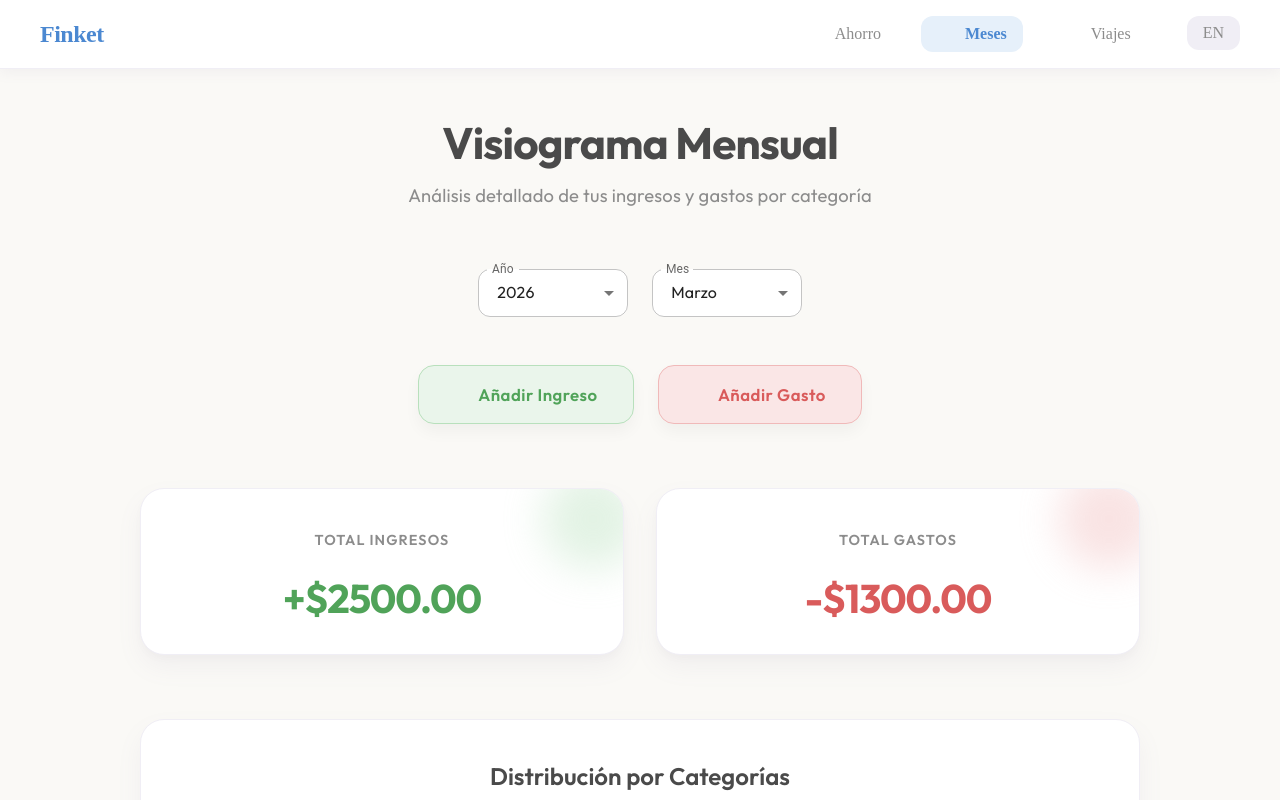
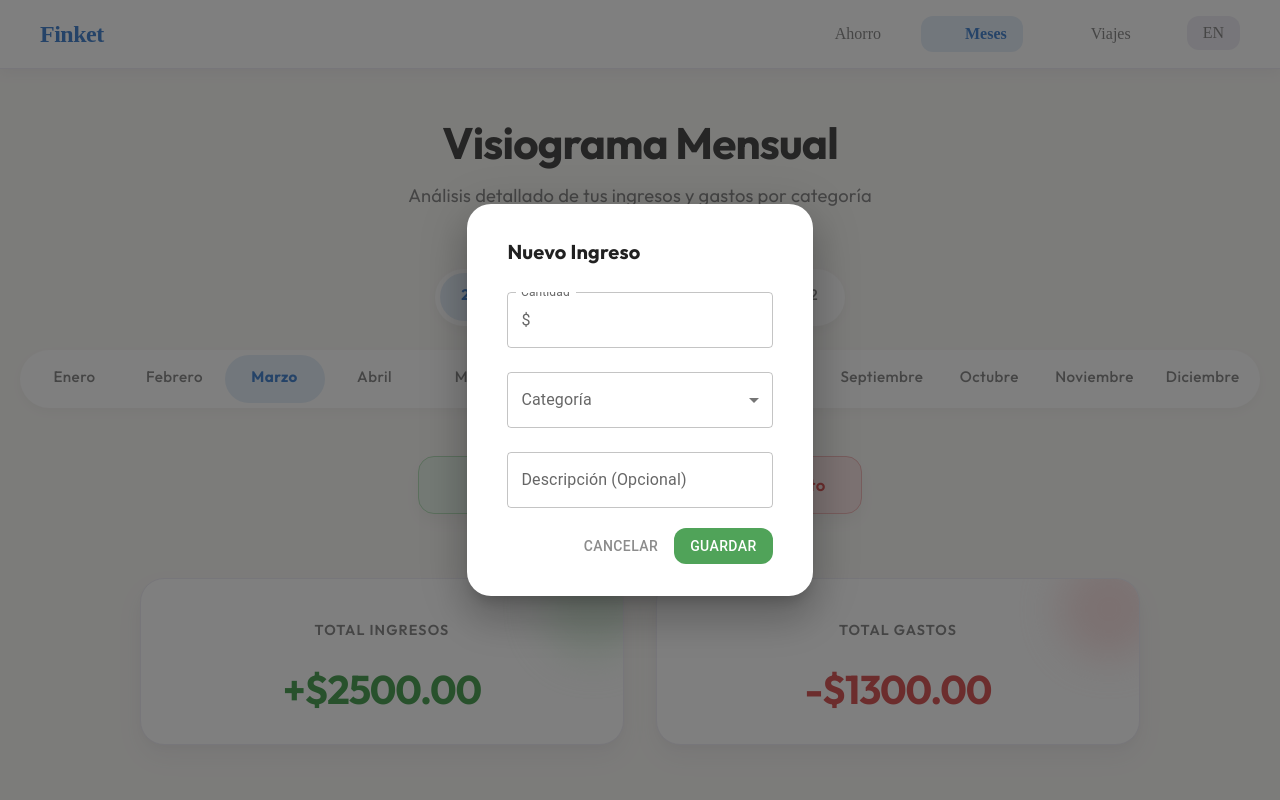
Before and after one commit to IreneRando/Finket, a React (Vite) app: page /meses in a window 1280 px wide. Both pictures are taken after a click on the button "Añadir Ingreso". Shown: the top 800 px of the page. Built offline with nearby package versions, Linux system fonts and the light colour scheme; some icons are missing.

Commit message:
cambio de desplegable a "nav" en año y meses + añadido modal ingres/gasto

```diff
--- a/src/assets/pages/meses.scss
+++ b/src/assets/pages/meses.scss
@@ -29,23 +29,49 @@
     }
   }
 
-  .meses-filters {
+  .meses-tabs-container {
     display: flex;
-    justify-content: center;
+    flex-direction: column;
+    align-items: center;
     gap: 1.5rem;
     margin-bottom: 3rem;
+    width: 100%;
 
-    .filter-select {
-      min-width: 150px;
+    .MuiTabs-root {
+      background: var(--card-bg, #ffffff);
+      border-radius: 9999px;
+      padding: 0.3rem;
+      box-shadow: 0 4px 12px rgba(0, 0, 0, 0.03);
+      min-height: 48px;
 
-      .MuiInputBase-root {
-        border-radius: 12px;
-        background-color: var(--card-bg, #ffffff);
+      .MuiTabs-indicator {
+        height: 100%;
+        border-radius: 9999px;
+        background-color: var(--pastel-blue-light, #e6f0fa);
+        z-index: 0;
+      }
+
+      .MuiTab-root {
+        z-index: 1;
+        text-transform: none;
         font-family: inherit;
+        font-weight: 500;
+        font-size: 0.95rem;
+        color: var(--text-muted, #8c8c8c);
+        min-height: 40px;
+        min-width: 80px;
+        border-radius: 9999px;
+        transition: all 0.3s ease;
+
+        &.Mui-selected {
+          color: var(--pastel-blue-text, #4b88d1);
+          font-weight: 700;
+        }
       }
-      .MuiSelect-select {
-        padding: 0.8rem 1.2rem;
-      }
+    }
+
+    .month-tabs .MuiTab-root {
+      min-width: 100px;
     }
   }
 
--- a/src/pages/Meses.tsx
+++ b/src/pages/Meses.tsx
@@ -4,10 +4,18 @@ import {
   Box,
   Typography,
   Button,
+  Tabs,
+  Tab,
+  Dialog,
+  DialogTitle,
+  DialogContent,
+  DialogActions,
+  TextField,
   FormControl,
   InputLabel,
   Select,
   MenuItem,
+  InputAdornment,
 } from "@mui/material";
 import type { SelectChangeEvent } from "@mui/material";
 import TrendingUpIcon from "@mui/icons-material/TrendingUp";
@@ -23,13 +31,13 @@ import {
 import "../assets/pages/meses.scss";
 
 const rawData = [
-  { key: "nomina", value: 2500, color: "#b8e0bc" }, // pastel green
-  { key: "gastos", value: 400, color: "#f0b9b9" }, // pastel red
-  { key: "iphone", value: 150, color: "#a8cbf0" }, // pastel blue
-  { key: "ocio", value: 200, color: "#faddc0" }, // pastel orange
-  { key: "comida", value: 350, color: "#eadaf5" }, // pastel purple
-  { key: "transporte", value: 80, color: "#f5f1da" }, // pastel yellow
-  { key: "caprichos", value: 120, color: "#f5dae7" }, // pastel pink
+  { key: "nomina", value: 2500, color: "#b8e0bc" },
+  { key: "gastos", value: 400, color: "#f0b9b9" },
+  { key: "iphone", value: 150, color: "#a8cbf0" },
+  { key: "ocio", value: 200, color: "#faddc0" },
+  { key: "comida", value: 350, color: "#eadaf5" },
+  { key: "transporte", value: 80, color: "#f5f1da" },
+  { key: "caprichos", value: 120, color: "#f5dae7" },
 ];
 
 export const Meses: React.FC = () => {
@@ -38,34 +46,65 @@ export const Meses: React.FC = () => {
   const currentYear = new Date().getFullYear();
   const currentMonth = new Date().getMonth() + 1;
 
-  const [selectedYear, setSelectedYear] = useState<string>(
-    currentYear.toString(),
+  // Estado para Tabs
+  const [selectedYearIndex, setSelectedYearIndex] = useState(0);
+  const [selectedMonthIndex, setSelectedMonthIndex] = useState(
+    currentMonth - 1,
   );
-  const [selectedMonth, setSelectedMonth] = useState<string>(
-    currentMonth.toString(),
-  );
+
+  // Generamos los años (ej: 2026, 2025, 2024...)
+  const years = Array.from(new Array(5), (_, index) => currentYear - index);
+  const months = Array.from(new Array(12), (_, index) => index + 1);
+
+  // Estados modales
+  const [openIncomeModal, setOpenIncomeModal] = useState(false);
+  const [openExpenseModal, setOpenExpenseModal] = useState(false);
+
+  // Estado del formulario
+  const [amount, setAmount] = useState("");
+  const [category, setCategory] = useState("");
+  const [description, setDescription] = useState("");
 
   const data = rawData.map((item) => ({
     ...item,
     name: t(`meses.categories.${item.key}`),
   }));
 
-  // Calculamos el total de ingresos y gastos de forma simple para el resumen
   const ingresosTotal = data.find((d) => d.key === "nomina")?.value || 0;
   const gastosTotal = data
     .filter((d) => d.key !== "nomina")
     .reduce((acc, curr) => acc + curr.value, 0);
 
-  const handleYearChange = (event: SelectChangeEvent) => {
-    setSelectedYear(event.target.value as string);
+  const handleYearTabChange = (
+    event: React.SyntheticEvent,
+    newValue: number,
+  ) => {
+    setSelectedYearIndex(newValue);
   };
 
-  const handleMonthChange = (event: SelectChangeEvent) => {
-    setSelectedMonth(event.target.value as string);
+  const handleMonthTabChange = (
+    event: React.SyntheticEvent,
+    newValue: number,
+  ) => {
+    setSelectedMonthIndex(newValue);
   };
 
-  const years = Array.from(new Array(5), (_, index) => currentYear - index);
-  const months = Array.from(new Array(12), (_, index) => index + 1);
+  const resetForm = () => {
+    setAmount("");
+    setCategory("");
+    setDescription("");
+  };
+
+  const handleCloseModals = () => {
+    setOpenIncomeModal(false);
+    setOpenExpenseModal(false);
+    resetForm();
+  };
+
+  const handleSave = () => {
+    // Aquí iría la lógica de guardado
+    handleCloseModals();
+  };
 
   return (
     <Box className="meses-container">
@@ -78,53 +117,39 @@ export const Meses: React.FC = () => {
         </Typography>
       </Box>
 
-      {/* Selectores de Fecha */}
-      <Box className="meses-filters">
-        <FormControl variant="outlined" className="filter-select">
-          <InputLabel id="year-select-label">
-            {t("meses.selectYear")}
-          </InputLabel>
-          <Select
-            labelId="year-select-label"
-            id="year-select"
-            value={selectedYear}
-            onChange={handleYearChange}
-            label={t("meses.selectYear")}
-          >
-            {years.map((year) => (
-              <MenuItem key={year} value={year.toString()}>
-                {year}
-              </MenuItem>
-            ))}
-          </Select>
-        </FormControl>
+      {/* Selector de Pestañas (Año y Mes) */}
+      <Box className="meses-tabs-container">
+        <Tabs
+          value={selectedYearIndex}
+          onChange={handleYearTabChange}
+          variant="scrollable"
+          scrollButtons="auto"
+          className="year-tabs"
+        >
+          {years.map((year, index) => (
+            <Tab key={index} label={year} />
+          ))}
+        </Tabs>
 
-        <FormControl variant="outlined" className="filter-select">
-          <InputLabel id="month-select-label">
-            {t("meses.selectMonth")}
-          </InputLabel>
-          <Select
-            labelId="month-select-label"
-            id="month-select"
-            value={selectedMonth}
-            onChange={handleMonthChange}
-            label={t("meses.selectMonth")}
-          >
-            {months.map((month) => (
-              <MenuItem key={month} value={month.toString()}>
-                {t(`meses.monthNames.${month}`)}
-              </MenuItem>
-            ))}
-          </Select>
-        </FormControl>
+        <Tabs
+          value={selectedMonthIndex}
+          onChange={handleMonthTabChange}
+          variant="scrollable"
+          scrollButtons="auto"
+          className="month-tabs"
+        >
+          {months.map((month, index) => (
+            <Tab key={index} label={t(`meses.monthNames.${month}`)} />
+          ))}
+        </Tabs>
       </Box>
 
-      {/* Botones de Añadir */}
       <Box component="section" className="meses-actions">
         <Button
           variant="contained"
           className="btn-add-income"
           startIcon={<TrendingUpIcon />}
+          onClick={() => setOpenIncomeModal(true)}
           disableRipple
         >
           {t("meses.addIncome")}
@@ -133,11 +158,105 @@ export const Meses: React.FC = () => {
           variant="contained"
           className="btn-add-expense"
           startIcon={<TrendingDownIcon />}
+          onClick={() => setOpenExpenseModal(true)}
           disableRipple
         >
           {t("meses.addExpense")}
         </Button>
       </Box>
+
+      {/* Modales */}
+      <Dialog
+        open={openIncomeModal || openExpenseModal}
+        onClose={handleCloseModals}
+        PaperProps={{ sx: { borderRadius: "24px", padding: "1rem" } }}
+      >
+        <DialogTitle sx={{ fontWeight: 700, fontFamily: "Outfit" }}>
+          {openIncomeModal
+            ? t("meses.modal.newIncome")
+            : t("meses.modal.newExpense")}
+        </DialogTitle>
+        <DialogContent
+          sx={{
+            display: "flex",
+            flexDirection: "column",
+            gap: "1.5rem",
+            mt: 1,
+          }}
+        >
+          <TextField
+            autoFocus
+            label={t("meses.modal.amount")}
+            type="number"
+            fullWidth
+            variant="outlined"
+            value={amount}
+            onChange={(e) => setAmount(e.target.value)}
+            InputProps={{
+              startAdornment: (
+                <InputAdornment position="start">$</InputAdornment>
+              ),
+            }}
+          />
+          <FormControl fullWidth>
+            <InputLabel>{t("meses.modal.category")}</InputLabel>
+            <Select
+              value={category}
+              label={t("meses.modal.category")}
+              onChange={(e: SelectChangeEvent) =>
+                setCategory(e.target.value as string)
+              }
+            >
+              <MenuItem value="nomina">{t("meses.categories.nomina")}</MenuItem>
+              <MenuItem value="gastos">{t("meses.categories.gastos")}</MenuItem>
+              <MenuItem value="iphone">{t("meses.categories.iphone")}</MenuItem>
+              <MenuItem value="ocio">{t("meses.categories.ocio")}</MenuItem>
+              <MenuItem value="comida">{t("meses.categories.comida")}</MenuItem>
+              <MenuItem value="transporte">
+                {t("meses.categories.transporte")}
+              </MenuItem>
+              <MenuItem value="caprichos">
+                {t("meses.categories.caprichos")}
+              </MenuItem>
+            </Select>
+          </FormControl>
+          <TextField
+            label={t("meses.modal.description")}
+            type="text"
+            fullWidth
+            variant="outlined"
+            value={description}
+            onChange={(e) => setDescription(e.target.value)}
+          />
+        </DialogContent>
+        <DialogActions sx={{ padding: "0 24px 16px" }}>
+          <Button
+            onClick={handleCloseModals}
+            sx={{ color: "var(--text-muted)" }}
+          >
+            {t("meses.modal.cancel")}
+          </Button>
+          <Button
+            onClick={handleSave}
+            variant="contained"
+            sx={{
+              backgroundColor: openIncomeModal
+                ? "var(--pastel-green-text)"
+                : "var(--pastel-red-text)",
+              borderRadius: "12px",
+              boxShadow: "none",
+              "&:hover": {
+                backgroundColor: openIncomeModal
+                  ? "var(--pastel-green-dark)"
+                  : "var(--pastel-red-dark)",
+                boxShadow: "none",
+              },
+            }}
+          >
+            {t("meses.modal.save")}
+          </Button>
+        </DialogActions>
+      </Dialog>
 
       <Box component="section" className="meses-summary">
         <Box className="summary-card ingresos">
@@ -148,7 +267,6 @@ export const Meses: React.FC = () => {
             +${ingresosTotal.toFixed(2)}
           </Typography>
         </Box>
-
         <Box className="summary-card gastos">
           <Typography variant="overline" component="h3">
             {t("meses.totalExpense")}
@@ -182,9 +300,7 @@ export const Meses: React.FC = () => {
                   ))}
                 </Pie>
                 <Tooltip
-                  formatter={(value: number | undefined) =>
-                    `$${(value || 0).toFixed(2)}`
-                  }
+                  formatter={(value: number) => `$${value.toFixed(2)}`}
                   contentStyle={{
                     borderRadius: "12px",
                     border: "none",
```
